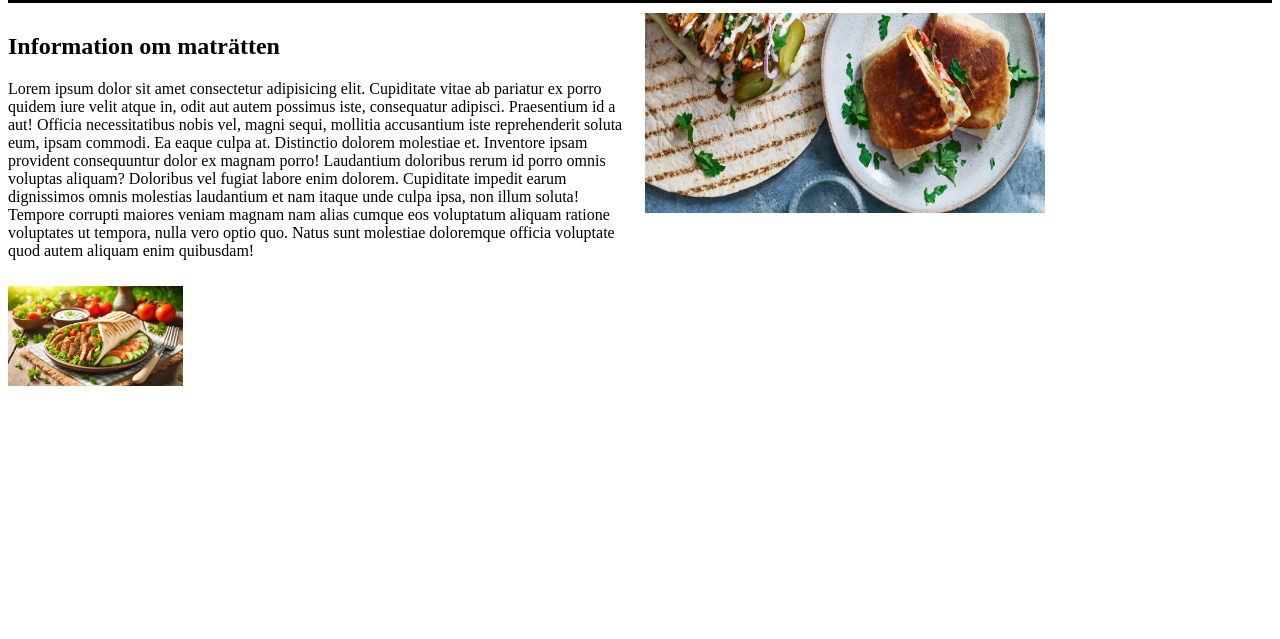
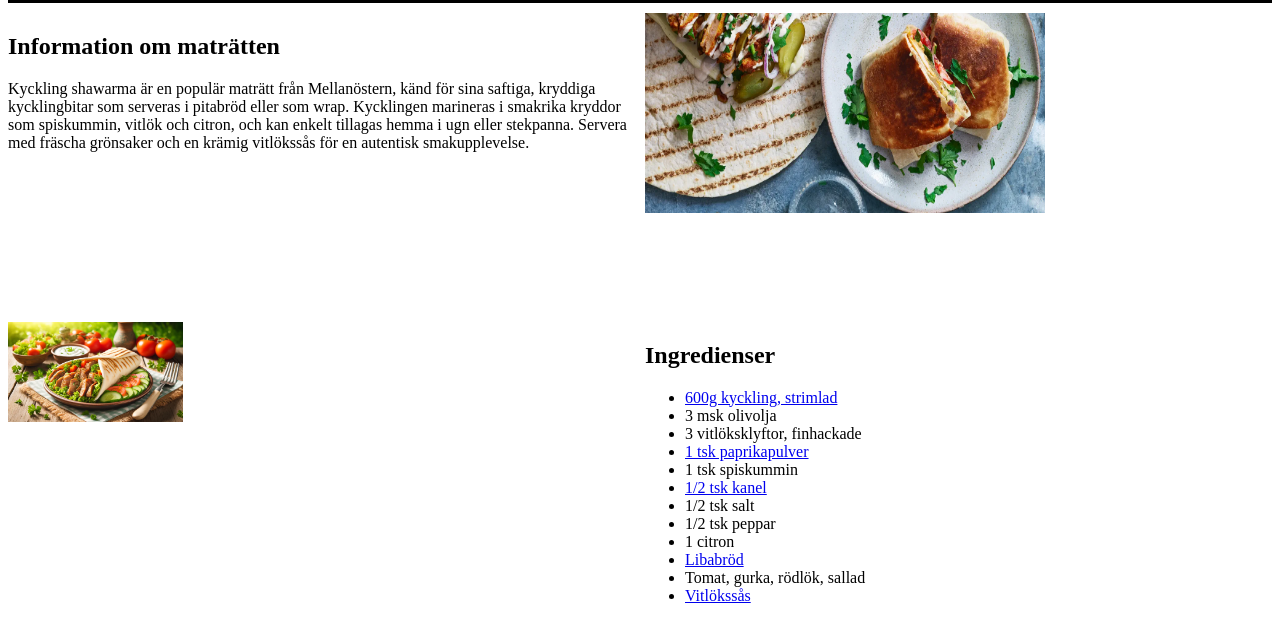
Before and after one commit to JohnnyBattah/Webb_Projekt1, a plain HTML site: page index.html in a window 1280 px wide. Shown: the part 85-724 px from the top of the page. Drawn offline with Linux system fonts and the light colour scheme.

Commit message:
Klar med länkar. la till rätt information och ingredienser

```diff
--- a/index.html
+++ b/index.html
@@ -19,17 +19,7 @@
         <article id="ruta-1">
             <h2>Information om maträtten</h2>
 
-            <p>Lorem ipsum dolor sit amet consectetur adipisicing elit. Cupiditate vitae ab pariatur ex porro quidem
-                iure velit atque in, odit aut autem possimus iste, consequatur adipisci. Praesentium id a aut!
-                Officia necessitatibus nobis vel, magni sequi, mollitia accusantium iste reprehenderit soluta eum, ipsam
-                commodi. Ea eaque culpa at. Distinctio dolorem molestiae et. Inventore ipsam provident consequuntur
-                dolor ex magnam porro!
-                Laudantium doloribus rerum id porro omnis voluptas aliquam? Doloribus vel fugiat labore enim dolorem.
-                Cupiditate impedit earum dignissimos omnis molestias laudantium et nam itaque unde culpa ipsa, non illum
-                soluta!
-                Tempore corrupti maiores veniam magnam nam alias cumque eos voluptatum aliquam ratione voluptates ut
-                tempora, nulla vero optio quo. Natus sunt molestiae doloremque officia voluptate quod autem aliquam enim
-                quibusdam!</p>
+            <p>Kyckling shawarma är en populär maträtt från Mellanöstern, känd för sina saftiga, kryddiga kycklingbitar som serveras i pitabröd eller som wrap. Kycklingen marineras i smakrika kryddor som spiskummin, vitlök och citron, och kan enkelt tillagas hemma i ugn eller stekpanna.  Servera med fräscha grönsaker och en krämig vitlökssås för en autentisk smakupplevelse.</p>
         </article>
 
         <img id="bild-1" src="img/chicken-shawarma3.webp" alt="2 kyckling shawarma rullar på en tallrik">
@@ -37,7 +27,23 @@
         <img id="bild-2" src="img/Grilled_Shawarma_4.webp" alt="AI genererad bild på Shawarma">
 
 
-
+        <article id="rita-2">
+            <h2>Ingredienser</h2>
+            <ul>
+                <li><a href="https://handla.ica.se/produkt/2055334" target="_blank">600g kyckling, strimlad</a></li>
+                <li>3 msk olivolja</li>
+                <li>3 vitlöksklyftor, finhackade</li>
+                <li><a href="https://www.delitea.se/santa-maria-paprikapulver-37-g" target="_blank">1 tsk paprikapulver</a></li>
+                <li>1 tsk spiskummin</li>
+                <li><a href="https://www.hemkop.se/produkt/Kanel-Malen-Burk-101282293_ST" target="_blank">1/2 tsk kanel</a></li>
+                <li>1/2 tsk salt</li>
+                <li>1/2 tsk peppar</li>
+                <li>1 citron</li>
+                <li><a href="https://www.coop.se/handla/varor/brod-bageri/korvbrod-hamburgerbrod-ovrigt/maltidsbrod-street-food/orientaliskt-tunnbrod-7393145093178" target="_blank">Libabröd</a></li>
+                <li>Tomat, gurka, rödlök, sallad</li>
+                <li><a href="https://www.hemkop.se/produkt/Vitlokssas-101262844_ST" target="_blank">Vitlökssås</a></li>
+            </ul>
+        </article>
 
 
 </body>
```
